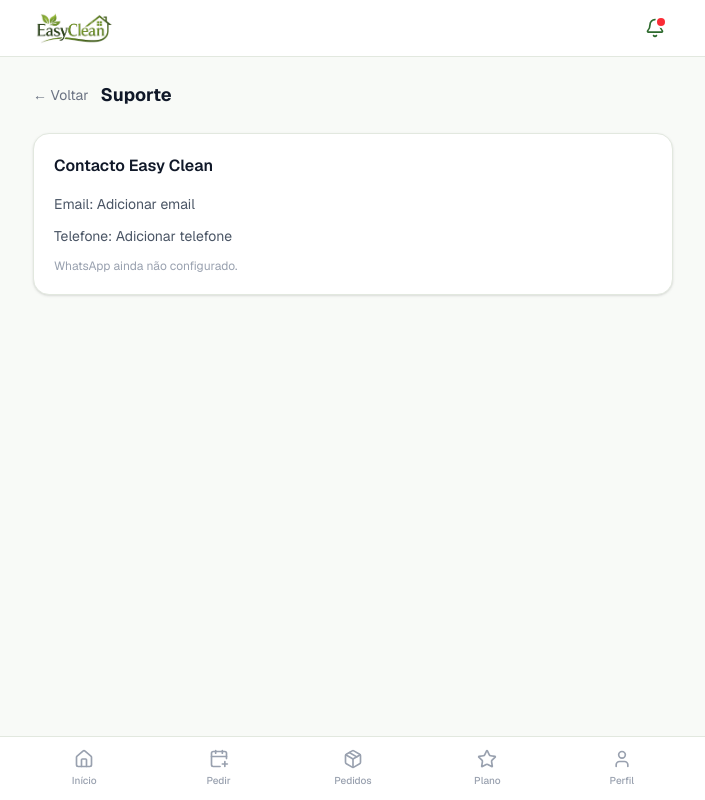
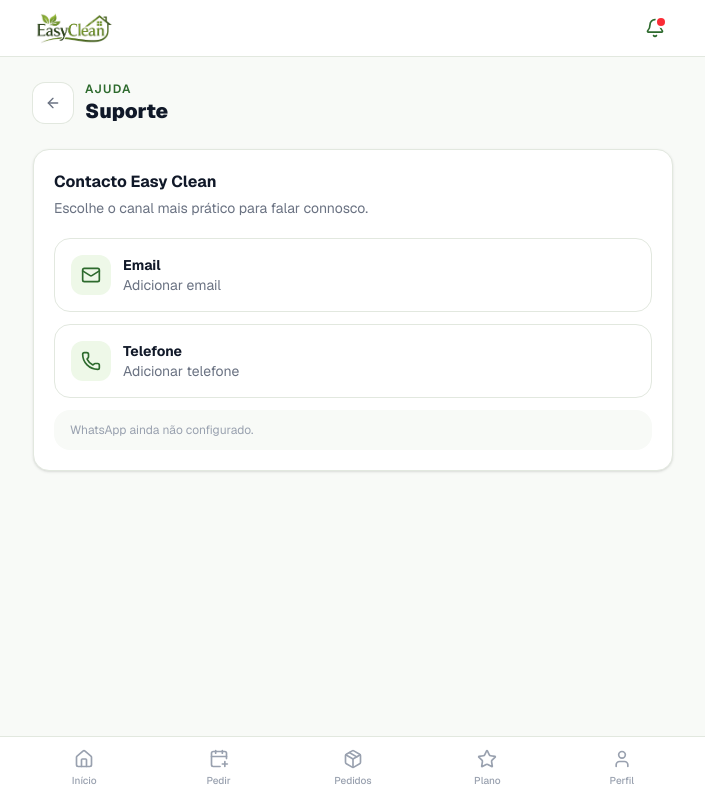
Before and after one commit to Pedrocerqueiracavalcante/easyclean, a Next.js app: page /app/profile/support in a window 1280 px wide. Shown: the whole page, without its empty margins (287-992 px from the left). Built offline with nearby package versions, Linux system fonts and the light colour scheme; no server answers.

Commit message:
Polish profile area

```diff
--- a/src/app/app/profile/addresses/page.tsx
+++ b/src/app/app/profile/addresses/page.tsx
@@ -1,6 +1,7 @@
 import Link from "next/link";
 import { getCloudflareContext } from "@opennextjs/cloudflare";
 import { desc } from "drizzle-orm";
+import { ArrowLeft, CheckCircle2, Home, MapPin, Plus } from "lucide-react";
 import { Button } from "@/components/ui/button";
 import { Card } from "@/components/ui/card";
 import { getDb } from "@/lib/db";
@@ -19,40 +20,60 @@ export default async function ProfileAddressesPage() {
   return (
     <div className="space-y-6">
       <div className="flex items-center gap-3">
-        <Link href="/app/profile" className="text-sm text-gray-500">← Voltar</Link>
-        <h1 className="text-lg font-bold text-gray-900">Os meus Endereços</h1>
+        <Link href="/app/profile" className="flex h-10 w-10 items-center justify-center rounded-xl bg-white text-gray-500 ring-1 ring-[#e2e8df]">
+          <ArrowLeft className="h-4 w-4" />
+        </Link>
+        <div>
+          <p className="text-xs font-semibold uppercase tracking-widest text-[#2D6A2D]">Moradas</p>
+          <h1 className="text-xl font-black text-gray-900">As minhas moradas</h1>
+        </div>
       </div>
 
       {rows.length === 0 ? (
         <Card className="p-6 text-center">
-          <p className="font-semibold text-gray-900">Nenhuma morada guardada.</p>
-          <p className="mt-1 text-sm text-gray-500">Adiciona uma morada para fazer pedidos.</p>
+          <div className="mx-auto mb-4 flex h-14 w-14 items-center justify-center rounded-2xl bg-[#eef8e8] text-[#2D6A2D]">
+            <MapPin className="h-7 w-7" />
+          </div>
+          <p className="font-bold text-gray-900">Nenhuma morada guardada</p>
+          <p className="mt-1 text-sm leading-6 text-gray-500">Adiciona uma morada para fazer pedidos com recolha.</p>
           <Link href="/onboarding" className="mt-4 inline-flex">
-            <Button>Adicionar morada</Button>
+            <Button>
+              <Plus className="h-4 w-4" />
+              Adicionar morada
+            </Button>
           </Link>
         </Card>
       ) : (
         <div className="space-y-3">
           {rows.map((address) => (
             <Card key={address.id} className="p-4">
-              <div className="flex items-start justify-between gap-3">
-                <div>
-                  <p className="font-semibold text-gray-900">{address.label}</p>
+              <div className="flex items-start gap-3">
+                <div className="flex h-11 w-11 shrink-0 items-center justify-center rounded-2xl bg-[#eef8e8] text-[#2D6A2D]">
+                  <Home className="h-5 w-5" />
+                </div>
+                <div className="min-w-0 flex-1">
+                  <div className="flex flex-wrap items-center gap-2">
+                    <p className="font-bold text-gray-900">{address.label}</p>
+                    {address.isDefault ? (
+                      <span className="inline-flex items-center gap-1 rounded-full bg-[#e8f5e0] px-2.5 py-1 text-xs font-semibold text-[#2D6A2D]">
+                        <CheckCircle2 className="h-3 w-3" />
+                        Principal
+                      </span>
+                    ) : null}
+                  </div>
                   <p className="mt-1 text-sm text-gray-600">
                     {address.street} {address.number}{address.floor ? `, ${address.floor}` : ""}
                   </p>
                   <p className="text-sm text-gray-500">{address.postalCode} {address.city}</p>
                 </div>
-                {address.isDefault ? (
-                  <span className="rounded-full bg-[#e8f5e0] px-2.5 py-1 text-xs font-semibold text-[#2D6A2D]">
-                    Principal
-                  </span>
-                ) : null}
               </div>
             </Card>
           ))}
           <Link href="/onboarding" className="block">
-            <Button variant="outline" className="w-full">Adicionar nova morada</Button>
+            <Button variant="outline" className="w-full">
+              <Plus className="h-4 w-4" />
+              Adicionar nova morada
+            </Button>
           </Link>
         </div>
       )}
--- a/src/app/app/profile/page.tsx
+++ b/src/app/app/profile/page.tsx
@@ -1,17 +1,30 @@
 import Link from "next/link";
 import { getCloudflareContext } from "@opennextjs/cloudflare";
 import { count, desc } from "drizzle-orm";
+import {
+  Bell,
+  ChevronRight,
+  Globe2,
+  Headphones,
+  Languages,
+  LogOut,
+  MapPin,
+  PackageCheck,
+  ShieldCheck,
+  Sparkles,
+  Star,
+} from "lucide-react";
 import { Button } from "@/components/ui/button";
 import { Card, CardContent } from "@/components/ui/card";
 import { getDb } from "@/lib/db";
 import { orders, users } from "@/lib/db/schema";
 
 const menuItems = [
-  { href: "/app/profile/addresses", icon: "📍", label: "Os meus Endereços" },
-  { href: "/app/subscription", icon: "⭐", label: "Plano de Assinatura" },
-  { href: "/app/profile/notifications", icon: "🔔", label: "Notificações" },
-  { href: "/app/profile/language", icon: "🌐", label: "Idioma" },
-  { href: "/app/profile/support", icon: "💬", label: "Suporte" },
+  { href: "/app/profile/addresses", icon: MapPin, label: "As minhas moradas", desc: "Casas, apartamentos e pontos de recolha" },
+  { href: "/app/subscription", icon: Star, label: "Plano de assinatura", desc: "Mensalidades e benefícios" },
+  { href: "/app/profile/notifications", icon: Bell, label: "Notificações", desc: "Avisos de recolha e entrega" },
+  { href: "/app/profile/language", icon: Languages, label: "Idioma", desc: "Português e outras opções" },
+  { href: "/app/profile/support", icon: Headphones, label: "Suporte", desc: "Fala com a Easy Clean" },
 ];
 
 export const dynamic = "force-dynamic";
@@ -30,49 +43,79 @@ export default async function ProfilePage() {
 
   return (
     <div className="space-y-6">
+      <section className="overflow-hidden rounded-3xl bg-gradient-to-br from-[#1f5d28] via-[#2D6A2D] to-[#6ABF3C] text-white shadow-xl shadow-[#2d6a2d]/20">
+        <div className="p-5">
           <div className="flex items-center gap-4">
-        <div className="flex h-16 w-16 items-center justify-center rounded-2xl bg-[#e8f5e0] text-2xl font-bold text-[#2D6A2D]">
+            <div className="flex h-16 w-16 items-center justify-center rounded-2xl bg-white text-2xl font-black text-[#2D6A2D] shadow-sm">
               {initial}
             </div>
-        <div>
-          <p className="text-lg font-bold text-gray-900">{displayName}</p>
-          <p className="text-sm text-gray-500">{displayEmail}</p>
-          <Link href="/app/profile/edit" className="mt-0.5 block text-xs font-medium text-[#2D6A2D] hover:underline">
-            Editar perfil
-          </Link>
+            <div className="min-w-0 flex-1">
+              <p className="truncate text-xl font-black">{displayName}</p>
+              <p className="truncate text-sm text-white/75">{displayEmail}</p>
+              <div className="mt-2 inline-flex items-center gap-1 rounded-full bg-white/15 px-3 py-1 text-xs font-semibold text-white">
+                <ShieldCheck className="h-3.5 w-3.5" />
+                Conta Easy Clean
               </div>
             </div>
+          </div>
+        </div>
+      </section>
 
       <div className="grid grid-cols-3 gap-3">
         {[
-          { value: String(orderCount[0]?.value ?? 0), label: "Pedidos" },
-          { value: "0 kg", label: "Lavados" },
-          { value: "Livre", label: "Plano" },
-        ].map((stat) => (
-          <div key={stat.label} className="rounded-2xl border border-[#e2e8df] bg-[#f8faf7] p-4 text-center">
-            <p className="text-lg font-bold text-[#2D6A2D]">{stat.value}</p>
+          { value: String(orderCount[0]?.value ?? 0), label: "Pedidos", icon: PackageCheck },
+          { value: "0 kg", label: "Lavados", icon: Sparkles },
+          { value: "Livre", label: "Plano", icon: Star },
+        ].map((stat) => {
+          const Icon = stat.icon;
+          return (
+            <div key={stat.label} className="rounded-2xl border border-[#e2e8df] bg-white p-4 text-center shadow-sm">
+              <div className="mx-auto mb-2 flex h-9 w-9 items-center justify-center rounded-xl bg-[#eef8e8] text-[#2D6A2D]">
+                <Icon className="h-4 w-4" />
+              </div>
+              <p className="text-lg font-black text-[#2D6A2D]">{stat.value}</p>
               <p className="text-xs text-gray-500">{stat.label}</p>
             </div>
-        ))}
+          );
+        })}
       </div>
 
-      <Card>
+      <Card className="overflow-hidden">
         <CardContent className="p-0">
-          {menuItems.map((item, index) => (
+          {menuItems.map((item, index) => {
+            const Icon = item.icon;
+            return (
               <Link key={item.href} href={item.href}>
                 <div className={`flex items-center gap-3 px-5 py-4 transition-colors hover:bg-[#f8faf7] ${index < menuItems.length - 1 ? "border-b border-[#e2e8df]" : ""}`}>
-                <span className="text-lg">{item.icon}</span>
-                <span className="flex-1 text-sm font-medium text-gray-800">{item.label}</span>
-                <span className="text-gray-300">›</span>
+                  <div className="flex h-11 w-11 items-center justify-center rounded-2xl bg-[#eef8e8] text-[#2D6A2D]">
+                    <Icon className="h-5 w-5" />
+                  </div>
+                  <div className="min-w-0 flex-1">
+                    <p className="text-sm font-bold text-gray-900">{item.label}</p>
+                    <p className="truncate text-xs text-gray-400">{item.desc}</p>
+                  </div>
+                  <ChevronRight className="h-4 w-4 text-gray-300" />
                 </div>
               </Link>
-          ))}
+            );
+          })}
         </CardContent>
       </Card>
 
+      <div className="grid gap-3 sm:grid-cols-2">
+        <Link href="/app/profile/language">
+          <Button variant="outline" className="w-full">
+            <Globe2 className="h-4 w-4" />
+            Alterar idioma
+          </Button>
+        </Link>
+        <Link href="/login">
           <Button variant="outline" className="w-full border-red-200 text-red-500 hover:bg-red-50">
-        Terminar Sessão
+            <LogOut className="h-4 w-4" />
+            Terminar sessão
           </Button>
+        </Link>
+      </div>
 
       <p className="text-center text-xs text-gray-400">Easy Clean v1.0 · Luxembourg</p>
     </div>
--- a/src/app/app/profile/support/page.tsx
+++ b/src/app/app/profile/support/page.tsx
@@ -1,4 +1,5 @@
 import Link from "next/link";
+import { ArrowLeft, Mail, MessageCircle, Phone } from "lucide-react";
 import { Card } from "@/components/ui/card";
 
 export default function SupportPage() {
@@ -9,21 +10,44 @@ export default function SupportPage() {
   return (
     <div className="space-y-6">
       <div className="flex items-center gap-3">
-        <Link href="/app/profile" className="text-sm text-gray-500">← Voltar</Link>
-        <h1 className="text-lg font-bold text-gray-900">Suporte</h1>
+        <Link href="/app/profile" className="flex h-10 w-10 items-center justify-center rounded-xl bg-white text-gray-500 ring-1 ring-[#e2e8df]">
+          <ArrowLeft className="h-4 w-4" />
+        </Link>
+        <div>
+          <p className="text-xs font-semibold uppercase tracking-widest text-[#2D6A2D]">Ajuda</p>
+          <h1 className="text-xl font-black text-gray-900">Suporte</h1>
+        </div>
       </div>
 
       <Card className="p-5">
-        <p className="font-semibold text-gray-900">Contacto Easy Clean</p>
-        <div className="mt-4 space-y-3 text-sm text-gray-600">
-          <p>Email: {email}</p>
-          <p>Telefone: {phone}</p>
+        <p className="font-bold text-gray-900">Contacto Easy Clean</p>
+        <p className="mt-1 text-sm text-gray-500">Escolhe o canal mais prático para falar connosco.</p>
+        <div className="mt-5 space-y-3 text-sm">
+          <a href={`mailto:${email}`} className="flex items-center gap-3 rounded-2xl border border-[#e2e8df] p-4 transition-colors hover:border-[#6ABF3C]">
+            <span className="flex h-10 w-10 items-center justify-center rounded-xl bg-[#eef8e8] text-[#2D6A2D]">
+              <Mail className="h-5 w-5" />
+            </span>
+            <span className="min-w-0 flex-1">
+              <span className="block font-bold text-gray-900">Email</span>
+              <span className="block truncate text-gray-500">{email}</span>
+            </span>
+          </a>
+          <a href={`tel:${phone}`} className="flex items-center gap-3 rounded-2xl border border-[#e2e8df] p-4 transition-colors hover:border-[#6ABF3C]">
+            <span className="flex h-10 w-10 items-center justify-center rounded-xl bg-[#eef8e8] text-[#2D6A2D]">
+              <Phone className="h-5 w-5" />
+            </span>
+            <span className="min-w-0 flex-1">
+              <span className="block font-bold text-gray-900">Telefone</span>
+              <span className="block truncate text-gray-500">{phone}</span>
+            </span>
+          </a>
           {whatsapp ? (
-            <a className="inline-flex rounded-xl bg-[#25d366] px-4 py-2 font-semibold text-white" href={`https://wa.me/${whatsapp}`}>
+            <a href={`https://wa.me/${whatsapp}`} className="flex items-center gap-3 rounded-2xl bg-[#25d366] p-4 font-semibold text-white shadow-sm">
+              <MessageCircle className="h-5 w-5" />
               Abrir WhatsApp
             </a>
           ) : (
-            <p className="text-xs text-gray-400">WhatsApp ainda não configurado.</p>
+            <p className="rounded-2xl bg-[#f8faf7] px-4 py-3 text-xs text-gray-400">WhatsApp ainda não configurado.</p>
           )}
         </div>
       </Card>
```
Lines whose indentation alone changed are shown as unchanged.
